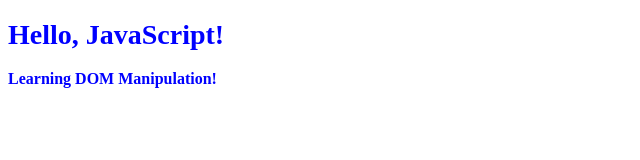
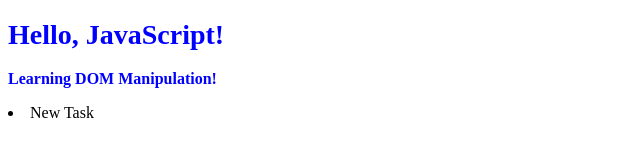
Before and after one commit to FatinIshtiak05/JavaSript-Beginer-to-Advanced, a plain HTML site: page Intermediate/DOM Manipulation (Selectors, Events, Forms)/index.html in a window 1280 px wide. Shown: the full height of the page, 0-640 px from the left. Drawn offline with Linux system fonts and the light colour scheme.

Commit message:
Update index.html

```diff
--- a/Intermediate/DOM Manipulation (Selectors, Events, Forms)/index.html
+++ b/Intermediate/DOM Manipulation (Selectors, Events, Forms)/index.html
@@ -11,6 +11,6 @@
     <p class="msg">Welcome!</p>
     <script src="selector.js"></script>
     <script src="changingele.js"></script>
-
+    <script src="createandadd.js"></script>
 </body>
 </html>
```
